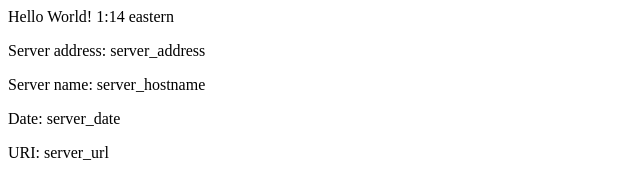
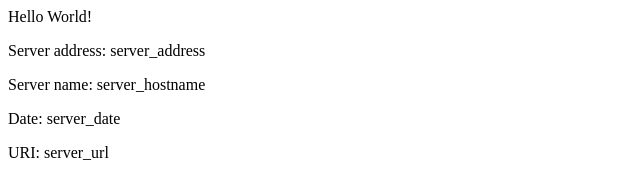
Before and after one commit to kennyk65/eks-example, a plain HTML site: page src/index.html in a window 1280 px wide. Shown: the full height of the page, 0-640 px from the left. Drawn offline with Linux system fonts and the light colour scheme.

Commit message:
Revert "Update index.html"
This reverts commit 2f45ba1b9f970e385f075ccfb0ed1eb132f4f8a0.

```diff
--- a/src/index.html
+++ b/src/index.html
@@ -1,8 +1,8 @@
 <head>
-<title>Hello World updated</title>
+<title>Hello World version 2</title>
 </head>
 <div class="info">
-<h>Hello World! 1:14 eastern</h>
+<h>Hello World!</h>
 <p><span>Server&nbsp;address:</span> <span>server_address</span></p>
 <p><span>Server&nbsp;name:</span> <span>server_hostname</span></p>
 <p class="smaller"><span>Date:</span> <span>server_date</span></p>
```
